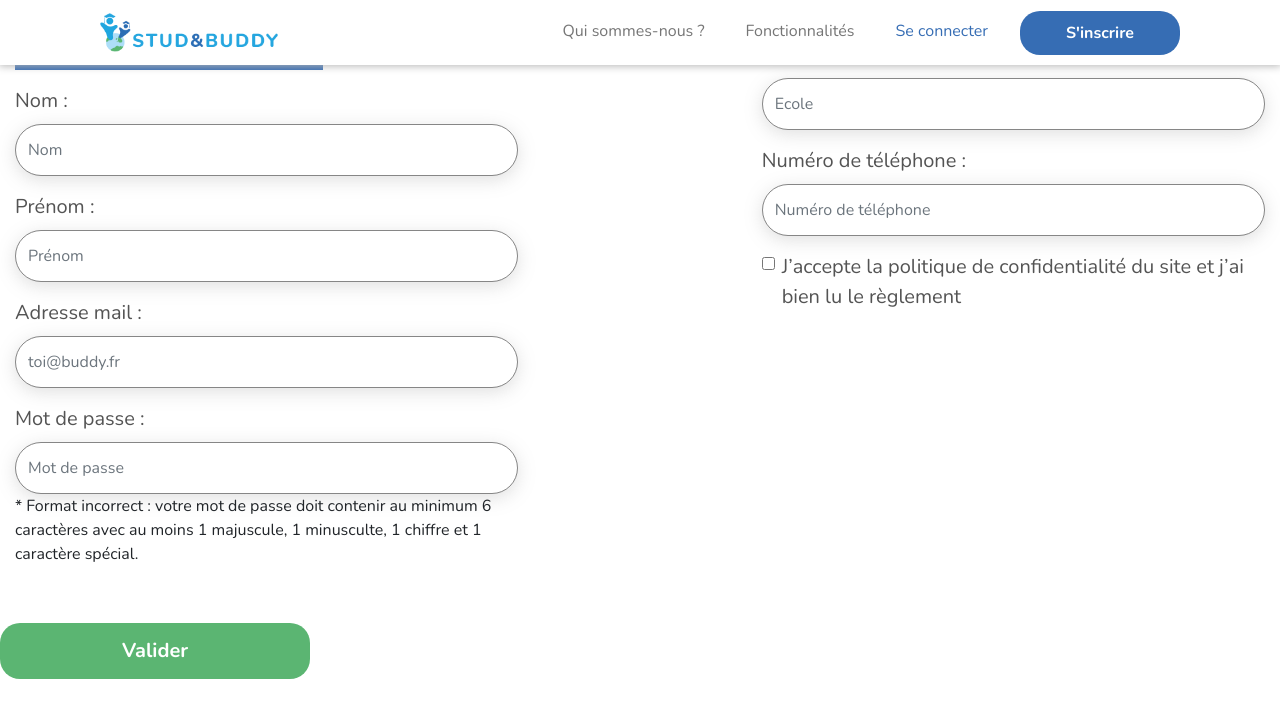
After one commit to nenber/StudeBuddy, a Symfony app: template app/templates/user/register.html.twig in a window 1280 px wide. The commit adds this page. Shown: the top 718 px of the page. Run offline with Twig, Linux system fonts and the light colour scheme; the template is opened without the code that fills it, so the values that code supplies are empty; some libraries are stand-ins or nearby versions.

Commit message:
login: adding path register, register page

```diff
--- a/app/templates/user/login.html.twig
+++ b/app/templates/user/login.html.twig
@@ -31,7 +31,7 @@
 					</form>
 
 					<p class="mt-3 d-block d-sm-block d-md-none">
-						<a href="">Pas encore de compte ?</a>
+						<a href=" path('user_register') }}">Pas encore de compte ?</a>
 					</p>
 
 				</div>
--- /dev/null
+++ b/app/templates/user/register.html.twig
@@ -0,0 +1,79 @@
+{% extends 'base.html.twig' %}
+
+{% block title %}Inscription
+{% endblock %}
+
+{% block body %}
+	<div id="login">
+		<div id="register" class="row">
+			<div class="circle-right"></div>
+			<div class="col-lg-5 col-sm-12 circle-parent" data-aos="fade-right">
+				<h1>Inscription
+					<hr></h1>
+				<form action="">
+					<div class="form-group row">
+						<div class="col">
+							<label for="lastName">Nom :</label>
+							<input type="text" class="form-control" placeholder="Nom" required>
+						</div>
+					</div>
+					<div class="form-group row">
+						<div class="col">
+							<label for="inputFirstName">Prénom :</label>
+							<input type="text" class="form-control" placeholder="Prénom" required>
+						</div>
+					</div>
+					<div class="form-group row">
+						<div class="col">
+							<label for="inputEmail">Adresse mail :</label>
+							<input type="email" class="form-control" aria-describedby="emailHelp" placeholder="toi@buddy.fr" required>
+						</div>
+					</div>
+					<div class="form-group row">
+						<div class="col">
+							<label for="inputPassword">Mot de passe :</label>
+							<input type="password" class="form-control" placeholder="Mot de passe" required>
+							<p class="p-password">
+								* Format incorrect : votre mot de passe doit contenir au minimum 6 caractères avec au moins 1 majuscule, 1 minusculte, 1 chiffre et 1 caractère spécial.
+							</p>
+						</div>
+					</div>
+				</form>
+			</div>
+			<div class="col-lg-2 col-sm-12"></div>
+			<div class="col-lg-5 col-sm-12" data-aos="fade-left">
+				<div class="row order-last">
+					<div class="col align-self-end">
+						<p class="already_sign">
+							<a href="{{ path('user_login') }}">Déjà inscrit ? Cliquez-ici !</a>
+						</p>
+					</div>
+				</div>
+				<form>
+					<div class="form-group row">
+						<div class="col">
+							<label for="inputSchool">Ecole :</label>
+							<input type="text" class="form-control" placeholder="Ecole" required>
+						</div>
+					</div>
+					<div class="form-group row">
+						<div class="col">
+							<label for="inputSchool">Numéro de téléphone :</label>
+							<input type="tel" class="form-control" placeholder="Numéro de téléphone" required>
+						</div>
+					</div>
+					<div class="form-group form-check">
+						<input type="checkbox" class="form-check-input" id="exampleCheck1">
+						<label class="form-check-label" for="exampleCheck1">J’accepte la politique de confidentialité du site et j’ai bien lu le règlement</label>
+					</div>
+				</form>
+			</div>
+		</div>
+		<div class="row container-flex">
+			<div class="">
+				<button type="submit" class="btn-lg">Valider</button>
+			</div>
+		</div>
+		<div class="circle-left"></div>
+	</div>
+</div>{% endblock %}
```
